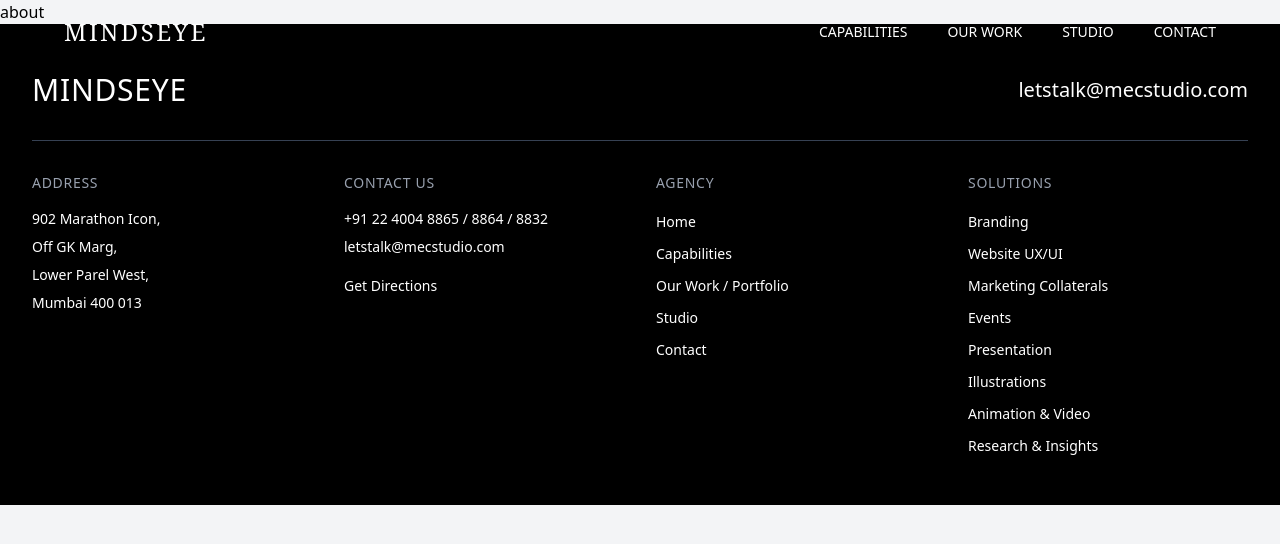
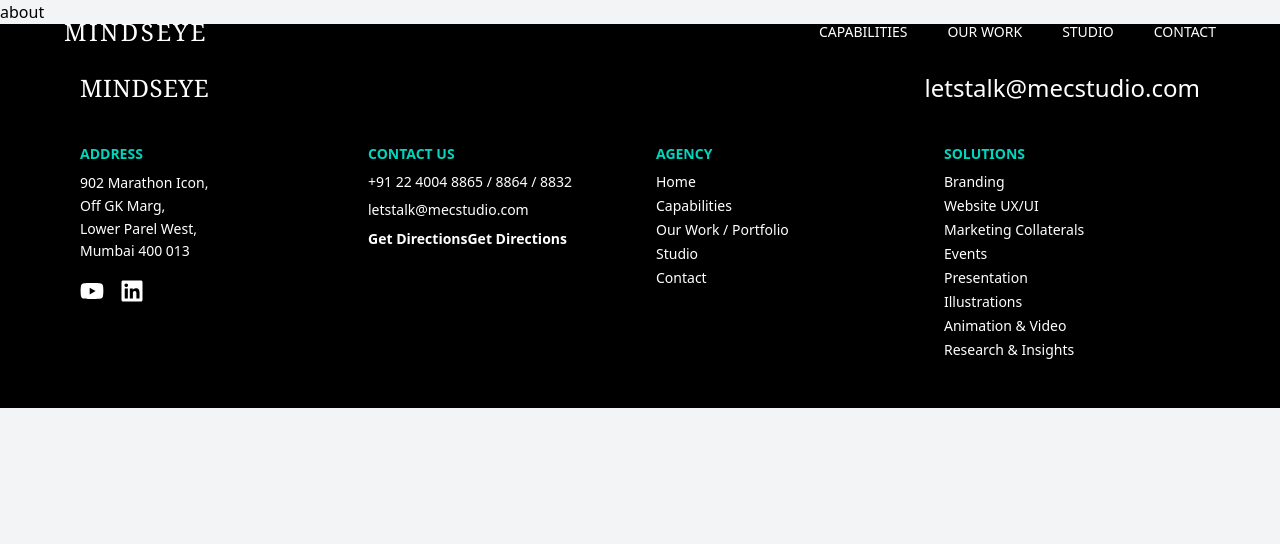
Before and after one commit to GboyegaAkere/work, a React (Vite) app in the folder frontend/: page /about in a window 1280 px wide. Shown: the top 544 px of the page. Built offline with nearby package versions, Linux system fonts and the light colour scheme.

Commit message:
new commit

```diff
--- a/frontend/src/components/Footer.jsx
+++ b/frontend/src/components/Footer.jsx
@@ -1,88 +1,103 @@
-// Footer.js
-import React from 'react';
+import { FaYoutube, FaLinkedin } from "react-icons/fa";
 
-const FooterSection = ({ title, children }) => (
-  <div className="mb-8 md:mb-0">
-    <h3 className="text-gray-400 uppercase text-sm tracking-wider mb-4">{title}</h3>
-    <ul className="space-y-2">
-      {children}
-    </ul>
-  </div>
-);
+export default function Footer() {
+  return (
+    <footer className="bg-black text-white px-6 md:px-20 py-12">
+      <div className="max-w-7xl mx-auto flex flex-col gap-10">
 
-const FooterLink = ({ href, children }) => (
-  <li>
-    <a href={href} className="text-white hover:text-gray-300 text-sm">
-      {children}
-    </a>
-  </li>
-);
-
-const SocialLink = ({ href, iconClass }) => (
-  <a href={href} className="text-white hover:text-gray-300 mr-4 text-xl">
-    <i className={iconClass}></i>
-  </a>
-);
-
-function Footer() {
-  return (
-    <footer className="bg-black text-white py-12 px-8">
-      <div className="max-w-7xl mx-auto">
-        {/* Top Section */}
-        <div className="flex flex-col md:flex-row md:justify-between md:items-center mb-8">
-          <div className="mb-4 md:mb-0">
-            <h2 className="text-3xl font-light tracking-wide">MINDSEYE</h2>
-          </div>
-          <div>
-            <p className="text-xl font-light">letstalk@mecstudio.com</p>
-          </div>
+        {/* Top Row: Brand + Email */}
+        <div className="flex flex-col md:flex-row justify-between items-start md:items-center">
+          <h2 className="text-2xl font-serif tracking-wide">MINDSEYE</h2>
+          <a
+            href="mailto:letstalk@mecstudio.com"
+            className="text-xl md:text-2xl font-medium mt-3 md:mt-0"
+          >
+            letstalk@mecstudio.com
+          </a>
         </div>
 
-        <hr className="border-gray-700 mb-8" />
+        {/* Bottom Row: Sections */}
+        <div className="grid grid-cols-1 md:grid-cols-4 gap-8">
 
-        {/* Main Footer Content */}
-        <div className="grid grid-cols-1 md:grid-cols-4 gap-8">
-          <FooterSection title="ADDRESS">
-            <li className="text-white text-sm">902 Marathon Icon,</li>
-            <li className="text-white text-sm">Off GK Marg,</li>
-            <li className="text-white text-sm">Lower Parel West,</li>
-            <li className="text-white text-sm">Mumbai 400 013</li>
-            <li className="mt-4">
-              <SocialLink href="#" iconClass="fab fa-youtube" /> {/* Placeholder for YouTube icon */}
-              <SocialLink href="#" iconClass="fab fa-linkedin-in" /> {/* Placeholder for LinkedIn icon */}
-            </li>
-          </FooterSection>
+          {/* Address Section */}
+          <div>
+            <h3 className="text-teal-400 text-sm font-semibold uppercase mb-2">Address</h3>
+            <p className="text-sm leading-relaxed">
+              902 Marathon Icon,<br />
+              Off GK Marg,<br />
+              Lower Parel West,<br />
+              Mumbai 400 013
+            </p>
 
-          <FooterSection title="CONTACT US">
-            <li className="text-white text-sm">+91 22 4004 8865 / 8864 / 8832</li>
-            <li className="text-white text-sm">letstalk@mecstudio.com</li>
-            <li className="mt-4">
-              <FooterLink href="#">Get Directions</FooterLink>
-            </li>
-          </FooterSection>
+            {/* Social Icons */}
+            <div className="flex gap-4 mt-4 text-2xl">
+              <a
+                href="https://www.youtube.com/"
+                target="_blank"
+                rel="noopener noreferrer"
+                className="footer-link"
+              >
+                <FaYoutube />
+              </a>
+              <a
+                href="https://www.linkedin.com/"
+                target="_blank"
+                rel="noopener noreferrer"
+                className="footer-link"
+              >
+                <FaLinkedin />
+              </a>
+            </div>
+          </div>
 
-          <FooterSection title="AGENCY">
-            <FooterLink href="#">Home</FooterLink>
-            <FooterLink href="#">Capabilities</FooterLink>
-            <FooterLink href="#">Our Work / Portfolio</FooterLink>
-            <FooterLink href="#">Studio</FooterLink>
-            <FooterLink href="#">Contact</FooterLink>
-          </FooterSection>
+          {/* Contact Section */}
+          <div>
+            <h3 className="text-teal-400 text-sm font-semibold uppercase mb-2">Contact Us</h3>
+            <p className="text-sm">+91 22 4004 8865 / 8864 / 8832</p>
+            <a
+              href="mailto:letstalk@mecstudio.com"
+              className="block text-sm font-medium mt-2 footer-link"
+            >
+              letstalk@mecstudio.com
+            </a>
+            <a href="#" className="text-sm font-semibold mt-2 inline-block footer-link">
+              Get Directions
+            </a>
 
-          <FooterSection title="SOLUTIONS">
-            <FooterLink href="#">Branding</FooterLink>
-            <FooterLink href="#">Website UX/UI</FooterLink>
-            <FooterLink href="#">Marketing Collaterals</FooterLink>
-            <FooterLink href="#">Events</FooterLink>
-            <FooterLink href="#">Presentation</FooterLink>
-            <FooterLink href="#">Illustrations</FooterLink>
-            <FooterLink href="#">Animation & Video</FooterLink>
-            <FooterLink href="#">Research & Insights</FooterLink>
-          </FooterSection>
+            <a href="#" className="text-sm font-semibold mt-2 inline-block footer-link">
+              Get Directions
+            </a>
+          </div>
+
+          {/* Agency Links */}
+          <div>
+            <h3 className="text-teal-400 text-sm font-semibold uppercase mb-2">Agency</h3>
+            <ul className="space-y-1 text-sm">
+              <li><a href="#" className="footer-link">Home</a></li>
+              <li><a href="#" className="footer-link">Capabilities</a></li>
+              <li><a href="#" className="footer-link">Our Work / Portfolio</a></li>
+              <li><a href="#" className="footer-link">Studio</a></li>
+              <li><a href="#" className="footer-link">Contact</a></li>
+            </ul>
+          </div>
+
+          {/* Solutions Links */}
+          <div>
+            <h3 className="text-teal-400 text-sm font-semibold uppercase mb-2">Solutions</h3>
+            <ul className="space-y-1 text-sm">
+              <li><a href="#" className="footer-link">Branding</a></li>
+              <li><a href="#" className="footer-link">Website UX/UI</a></li>
+              <li><a href="#" className="footer-link">Marketing Collaterals</a></li>
+              <li><a href="#" className="footer-link">Events</a></li>
+              <li><a href="#" className="footer-link">Presentation</a></li>
+              <li><a href="#" className="footer-link">Illustrations</a></li>
+              <li><a href="#" className="footer-link">Animation & Video</a></li>
+              <li><a href="#" className="footer-link">Research & Insights</a></li>
+            </ul>
+          </div>
+
         </div>
       </div>
     </footer>
   );
 }
-
-export default Footer;
--- a/frontend/src/index.css
+++ b/frontend/src/index.css
@@ -1 +1,21 @@
 @import "tailwindcss";
+
+.footer-link {
+  position: relative;
+  display: inline-block;
+}
+
+.footer-link::after {
+  content: "";
+  position: absolute;
+  width: 0%;
+  height: 1px;
+  bottom: -2px;
+  left: 0;
+  background-color: #38b2ac; /* teal-400 */
+  transition: width 0.3s ease;
+}
+
+.footer-link:hover::after {
+  width: 100%;
+}
```
Also changed, not shown: frontend/src/components/Hero.jsx (+143 -91 lines).
